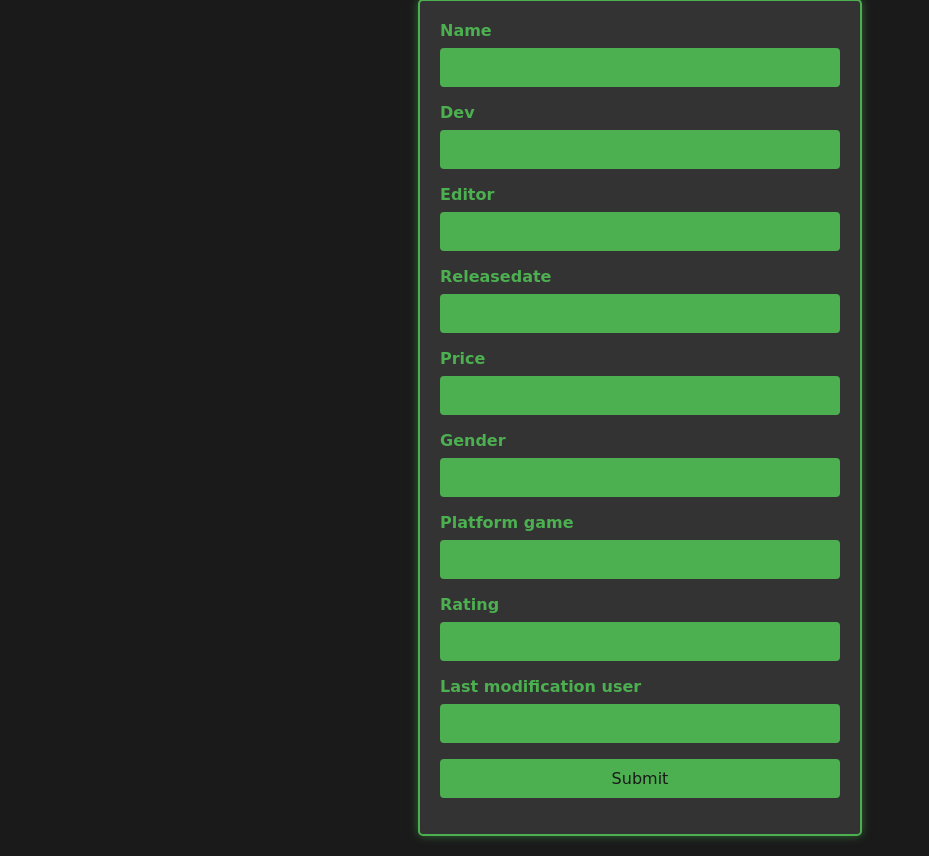
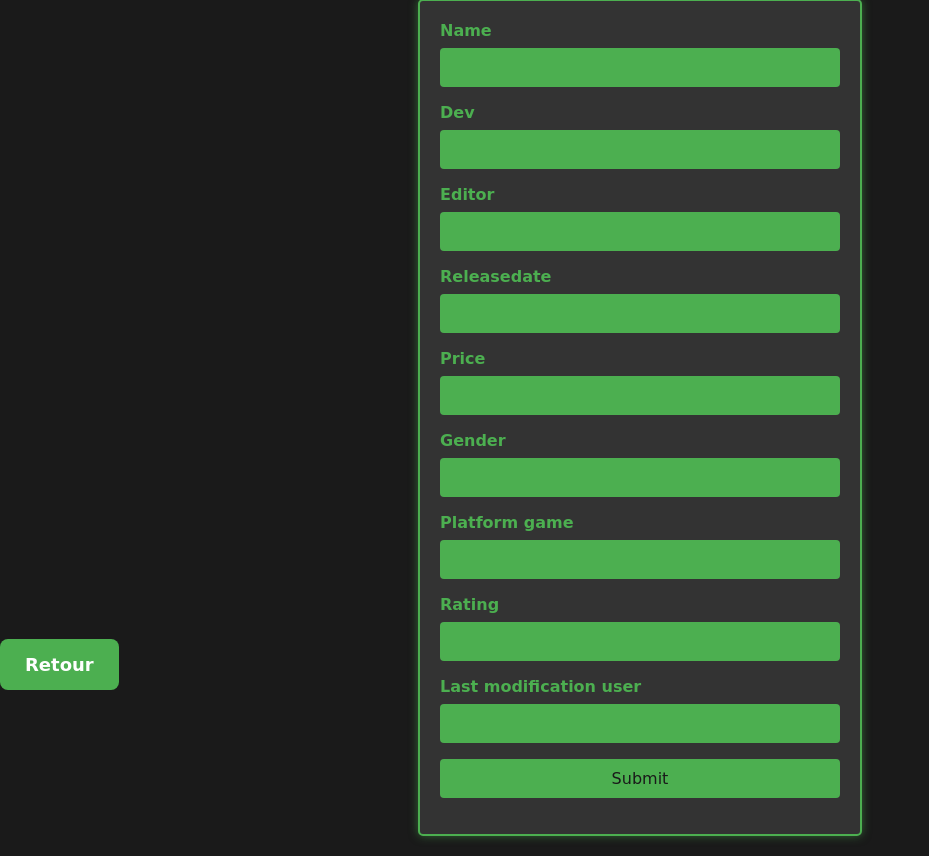
Before and after one commit to chenalkillian/SymfonyProjectGRP1Nice, a Symfony app: template templates/games/form.html.twig in a window 1280 px wide. Shown: the part 60-916 px from the top of the page, without its empty margins (0-929 px from the left). Run offline with Twig, Linux system fonts and the light colour scheme; the template is opened without the code that fills it, so the values that code supplies are empty; form fields are guessed from the names that the template uses; some libraries are stand-ins or nearby versions.

Commit message:
everything

```diff
--- a/src/Controller/GamesController.php
+++ b/src/Controller/GamesController.php
@@ -98,4 +98,8 @@ class  GamesController extends AbstractController{
         }
 
     }
+
+
+
+
 }
--- a/templates/games/form.html.twig
+++ b/templates/games/form.html.twig
@@ -12,6 +12,9 @@
         <a href="/games/all">Show All Games</a>
         <a href="/logout">Logout</a>
     </nav>
+
+    <a href="javascript:history.go(-1)" class="back-button">Retour</a>
+
 </head>
 <body>
 
@@ -40,7 +43,24 @@
         margin: 0;
         padding: 0;
     }
+    .back-button {
+        position: fixed;
+        bottom: 50px;
+        display: inline-block;
+        padding: 15px 25px;
+        font-size: 18px;
+        font-weight: bold;
+        text-align: center;
+        text-decoration: none;
+        background-color: #4CAF50;
+        color: #fff;
+        border-radius: 8px;
+        transition: background-color 0.3s;
+    }
 
+    .back-button:hover {
+        background-color: #45a049;
+    }
     h1 {
         text-align: center;
         color: #4CAF50;
```
Also changed, not shown: templates/games/index.html.twig (+20 -0 lines), templates/games/index2.html.twig (+26 -5 lines), templates/registration/register.html.twig (+19 -0 lines).
